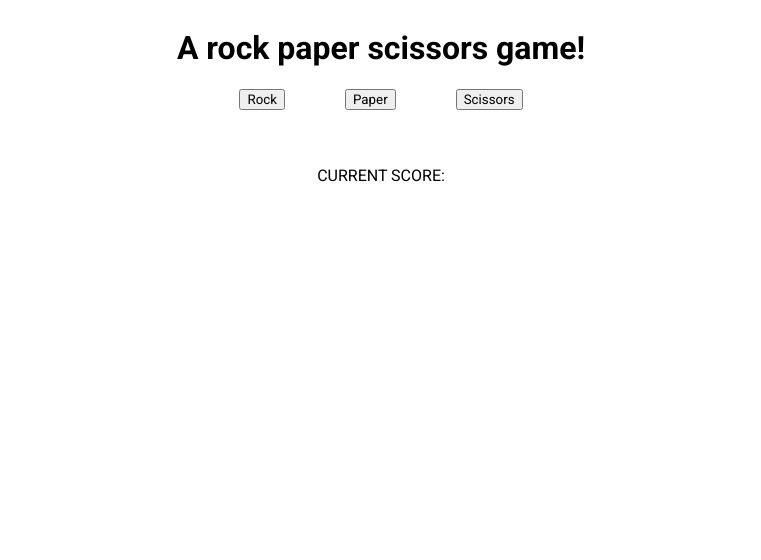
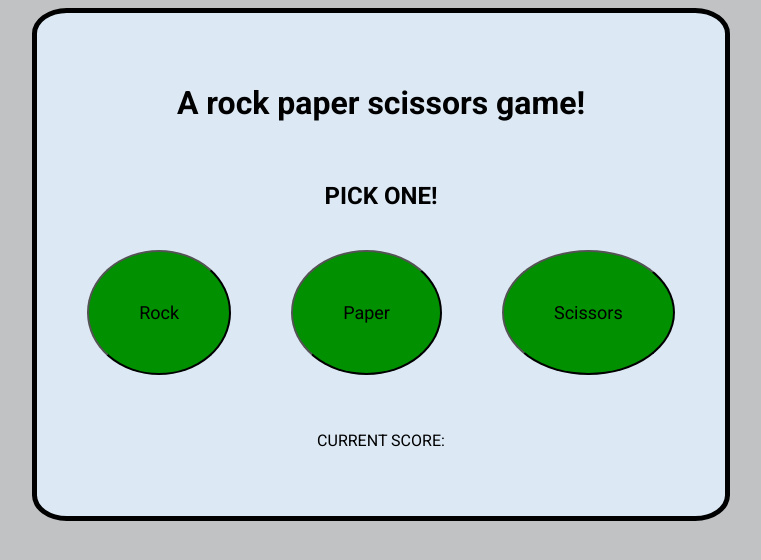
Before and after one commit to noclipst/rock-paper-scissors-js, a plain HTML site: page index.html in a window 1280 px wide. Shown: the whole page, without its empty margins (259-1020 px from the left). Drawn offline with Linux system fonts and the light colour scheme.

Commit message:
Some styling

```diff
--- a/css/styles.css
+++ b/css/styles.css
@@ -1,12 +1,36 @@
 * {
     font-family: 'Roboto', sans-serif;
+    background-color: #c0c2c4;
 }
 
 body {
     display: flex;
     justify-content: center;
     align-items: center;
+}
+
+h1, h2 {
+    margin-bottom: 40px;
+    background-color: #dce9f5;
+}
+
+p {
+    background-color: #dce9f5;
+}
+
+div {
+    background-color: #dce9f5;
+}
+
+.game {
+    display: flex;
+    justify-content: center;
+    align-items: center;
     flex-direction: column;
+    border: 5px solid black;
+    border-radius: 5%;
+    padding: 50px;
+    background-color: #dce9f5;
 }
 
 .buttons {
@@ -15,4 +39,12 @@ body {
     align-items: center;
     gap: 60px;
     margin-bottom: 40px;
+    background-color: #dce9f5;
 }
+
+.buttons button {
+    background-color: rgb(0,144,0);
+    font-size: 18px;
+    border-radius: 50%;
+    padding: 50px;
+}
--- a/index.html
+++ b/index.html
@@ -12,7 +12,10 @@
     </head>
 
     <body>
+        <div class="game">
             <h1>A rock paper scissors game!</h1>
+
+            <h2>PICK ONE!</h2>
 
             <div class="buttons">
                 <button id="btn-rock">Rock</button>
@@ -22,5 +25,6 @@
             <div>
                 <p>CURRENT SCORE:</p>
             </div>
+        </div>
     </body>
 </html>
--- a/js/game.js
+++ b/js/game.js
@@ -1,9 +1,7 @@
-// TODO add game reset button at the end of the game
-
 const btnRock = document.querySelector('#btn-rock');
 const btnPaper = document.querySelector('#btn-paper');
 const btnScissors = document.querySelector('#btn-scissors');
-const body = document.querySelector('body');
+const gameDiv = document.querySelector('.game');
 
 const divForResults = document.createElement('div'); // TODO separate function for this div?
 
@@ -12,7 +10,7 @@ divForResults.style.display = 'flex';
 divForResults.style.justifyContent = 'center';
 divForResults.style.alignItems = 'center';
 divForResults.style.flexDirection = 'column';
-body.appendChild(divForResults);
+gameDiv.appendChild(divForResults);
 
 let roundsWonByPlayer = 0;
 let roundsWonByAi = 0;
```
Also changed, not shown: img/restart.svg (added). Lines whose indentation alone changed are shown as unchanged.
